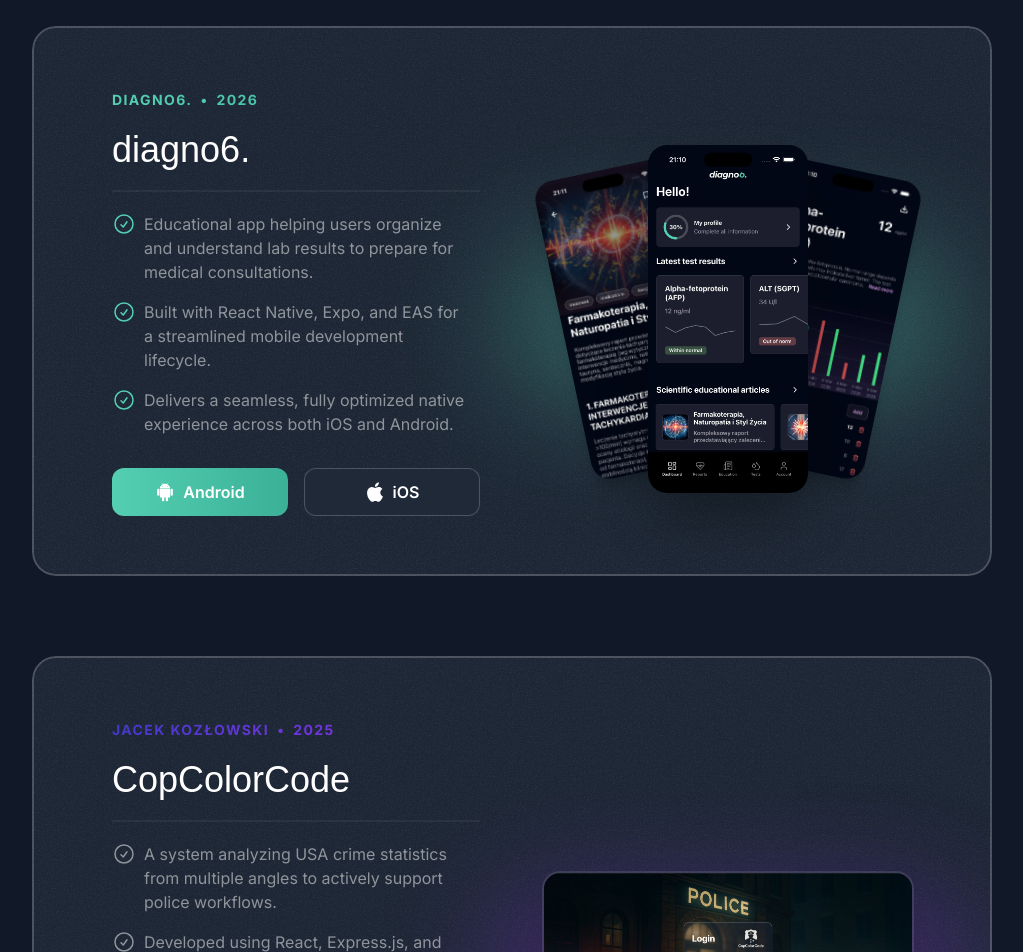
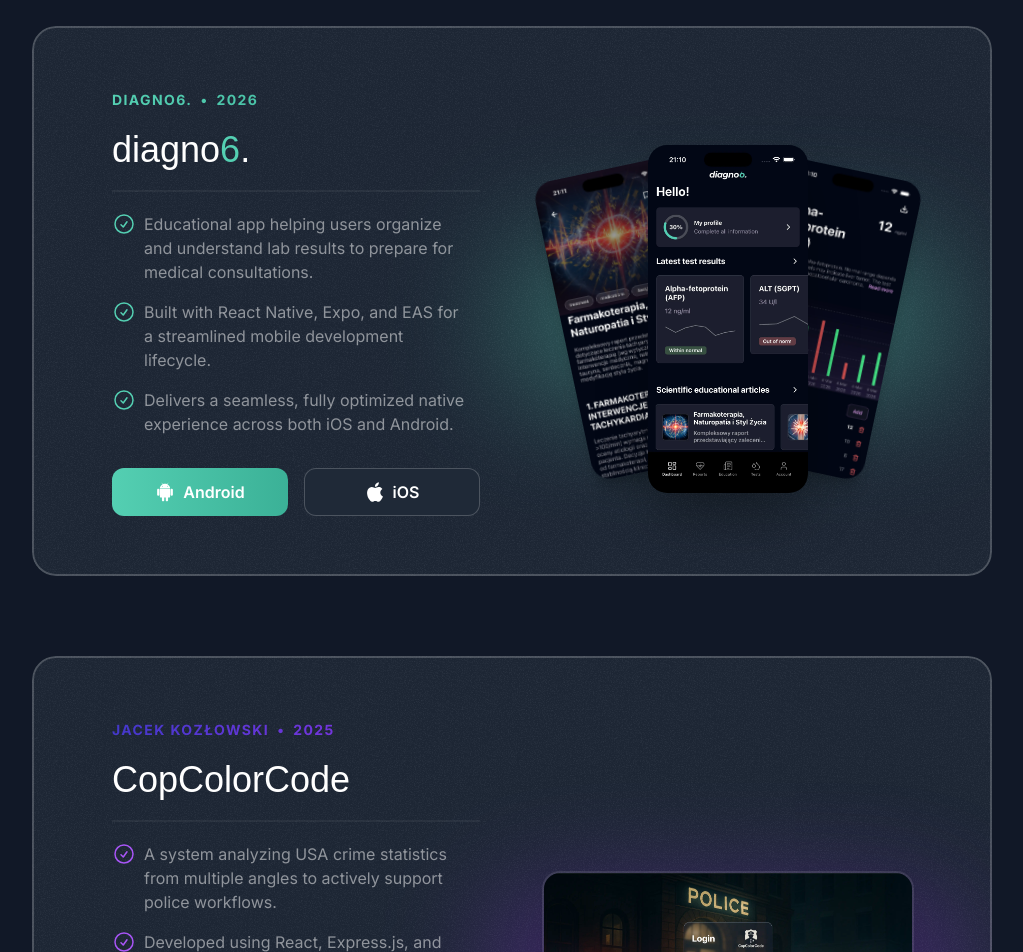
Before and after one commit to JacKoz7/Portfolio, a Next.js app: page / in a window 1280 px wide. Shown: the part 1260-2212 px from the top of the page, without its empty margins (128-1151 px from the left). Built offline with nearby package versions, Linux system fonts and the light colour scheme; a web font is replaced by a local one.

Commit message:
chore: minor visual improvements

```diff
--- a/src/sections/Projects.tsx
+++ b/src/sections/Projects.tsx
@@ -157,7 +157,6 @@ export const ProjectsSection = () => {
                 }}
               >
                 <div className="flex flex-col lg:grid lg:grid-cols-2 lg:gap-16 h-full">
-                  {/* Left Column: Text */}
                   <div className="flex flex-col justify-start lg:justify-center pb-8 lg:pb-16">
                     <div
                       className={twMerge(
@@ -171,9 +170,17 @@ export const ProjectsSection = () => {
                       <span>&bull;</span>
                       <span>{project.year}</span>
                     </div>
+
                     <h3 className="font-serif text-2xl mt-2 md:mt-5 md:text-4xl">
-                      {project.title}
+                      {isDiagno6 ? (
+                        <>
+                          diagno<span className="text-[#54CFB2]">6</span>.
+                        </>
+                      ) : (
+                        project.title
+                      )}
                     </h3>
+
                     <hr className="border-t-2 border-white/5 mt-4 md:mt-5" />
 
                     <ul className="flex flex-col gap-4 mt-4 md:mt-5 max-h-[160px] lg:max-h-none overflow-y-auto pr-2 scrollbar-thin scrollbar-thumb-white/20">
@@ -185,7 +192,7 @@ export const ProjectsSection = () => {
                           <CheckCircleIcon
                             className={twMerge(
                               "size-5 md:size-6 flex-shrink-0",
-                              isDiagno6 ? "text-[#54CFB2]" : "text-white/50",
+                              isDiagno6 ? "text-[#54CFB2]" : "text-purple-500",
                             )}
                           />
                           <span>{result.title}</span>
```
